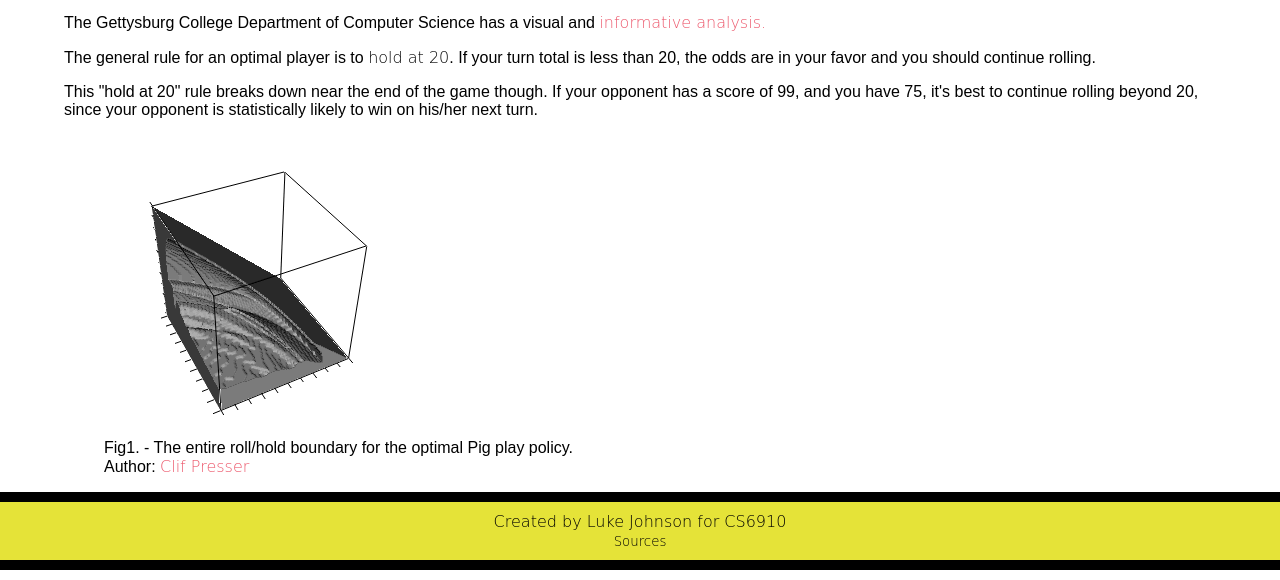
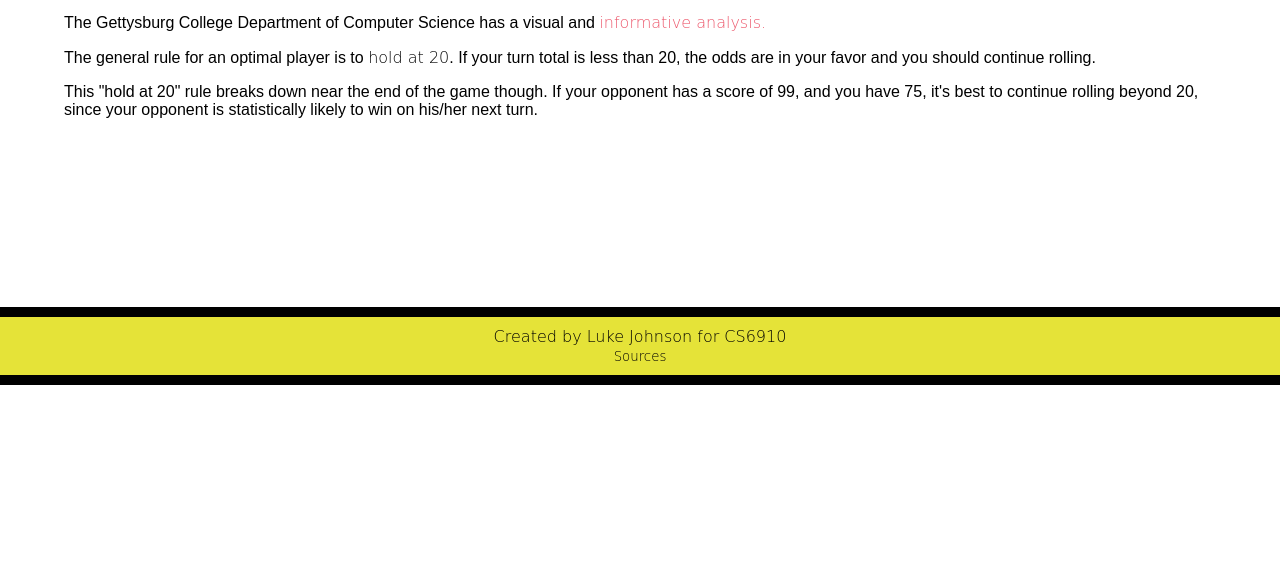
Before and after one commit to fancygits/pig, a plain HTML site: page pigweb/strategy.html in a window 1280 px wide. Shown: the part 401-981 px from the top of the page. After the commit the page ends 800 px from the top, so only its background shows below. Drawn offline with Linux system fonts and the light colour scheme; a web font is replaced by a local one.

Commit message:
Removed the animated .gif and edited the web page to keep filesize < 1Mb

```diff
--- a/pigweb/strategy.html
+++ b/pigweb/strategy.html
@@ -34,13 +34,6 @@
 		<p>The general rule for an optimal player is to <strong>hold at 20</strong>. If your turn total is less than 20, the odds are in your favor and you should continue rolling.</p>
 		<p>This "hold at 20" rule breaks down near the end of the game though. If your opponent has a score of 99, and you have 75, it's best to continue rolling beyond 20,
 			since your opponent is statistically likely to win on his/her next turn.</p>
-		<figure>
-			<img src="images/optimal.gif" alt="Animation of the entire roll/hold boundary for the optimal Pig play policy.">
-			<figcaption>
-				Fig1. - The entire roll/hold boundary for the optimal Pig play policy.<br>
-				Author: <a href="http://cs.gettysburg.edu/projects/pig/pigVis.html">Clif Presser</a>
-			</figcaption>
-		</figure>
 
 	</main>
 	<footer>
```
Also changed, not shown: pigweb/images/optimal.gif (deleted).
